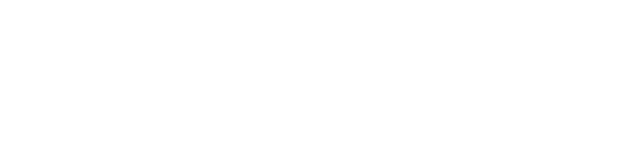
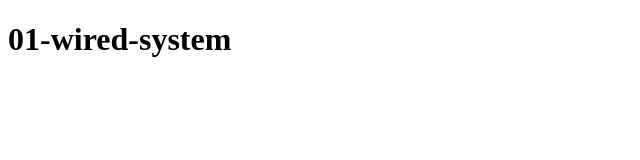
Before and after one commit to yarikmlb/js-practice, a plain HTML site: page 01-wired-system/index.html in a window 1280 px wide. Shown: the whole page, without its empty margins (0-640 px from the left). Drawn offline with Linux system fonts and the light colour scheme.

Commit message:
created index file

```diff
--- a/01-wired-system/index.html
+++ b/01-wired-system/index.html
@@ -2,9 +2,9 @@
 <html lang="en">
 <head>
     <meta charset="UTF-8">
-    <title>Title</title>
+    <title>01-wired-system</title>
 </head>
 <body>
-
+    <h1>01-wired-system</h1>
 </body>
 </html>
```
